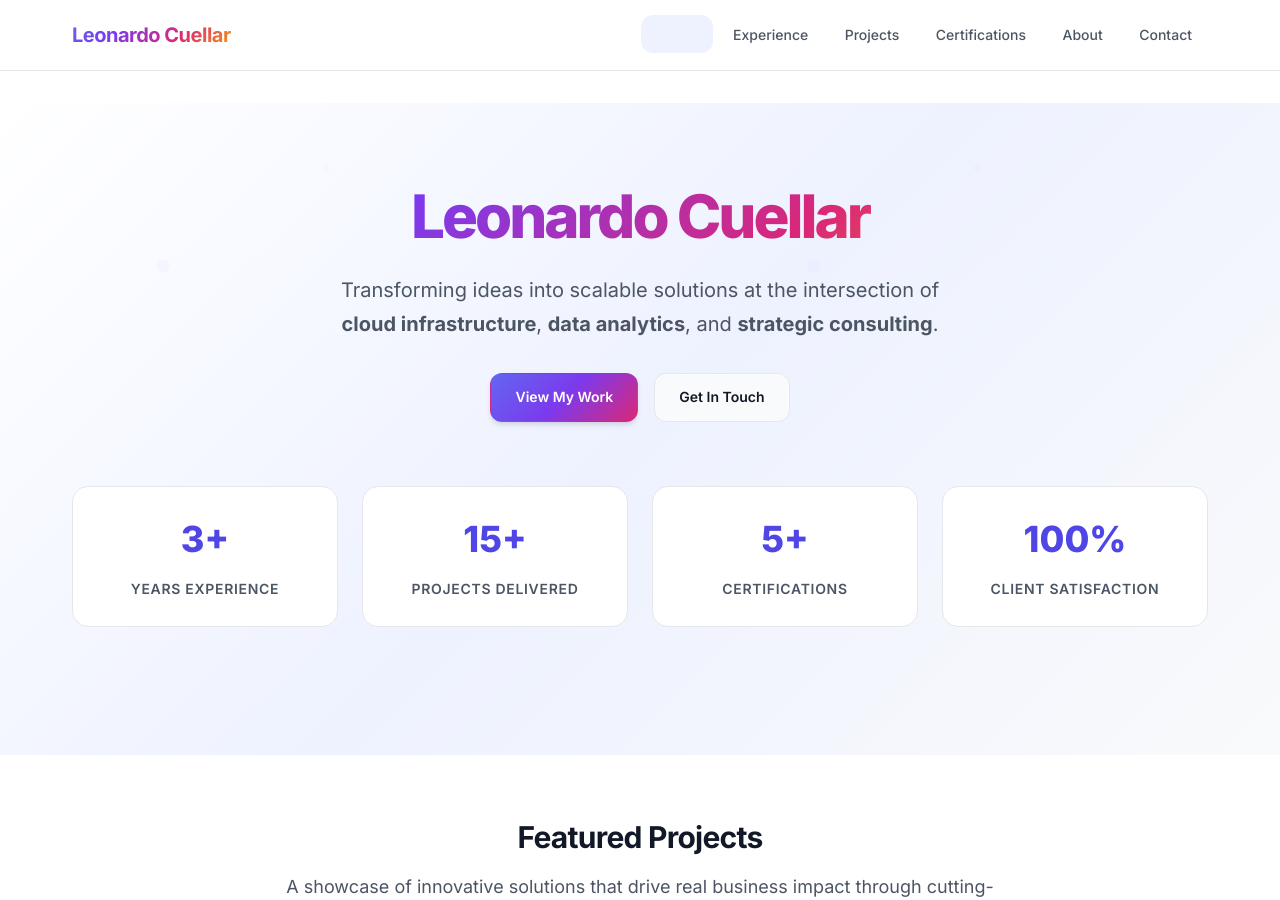
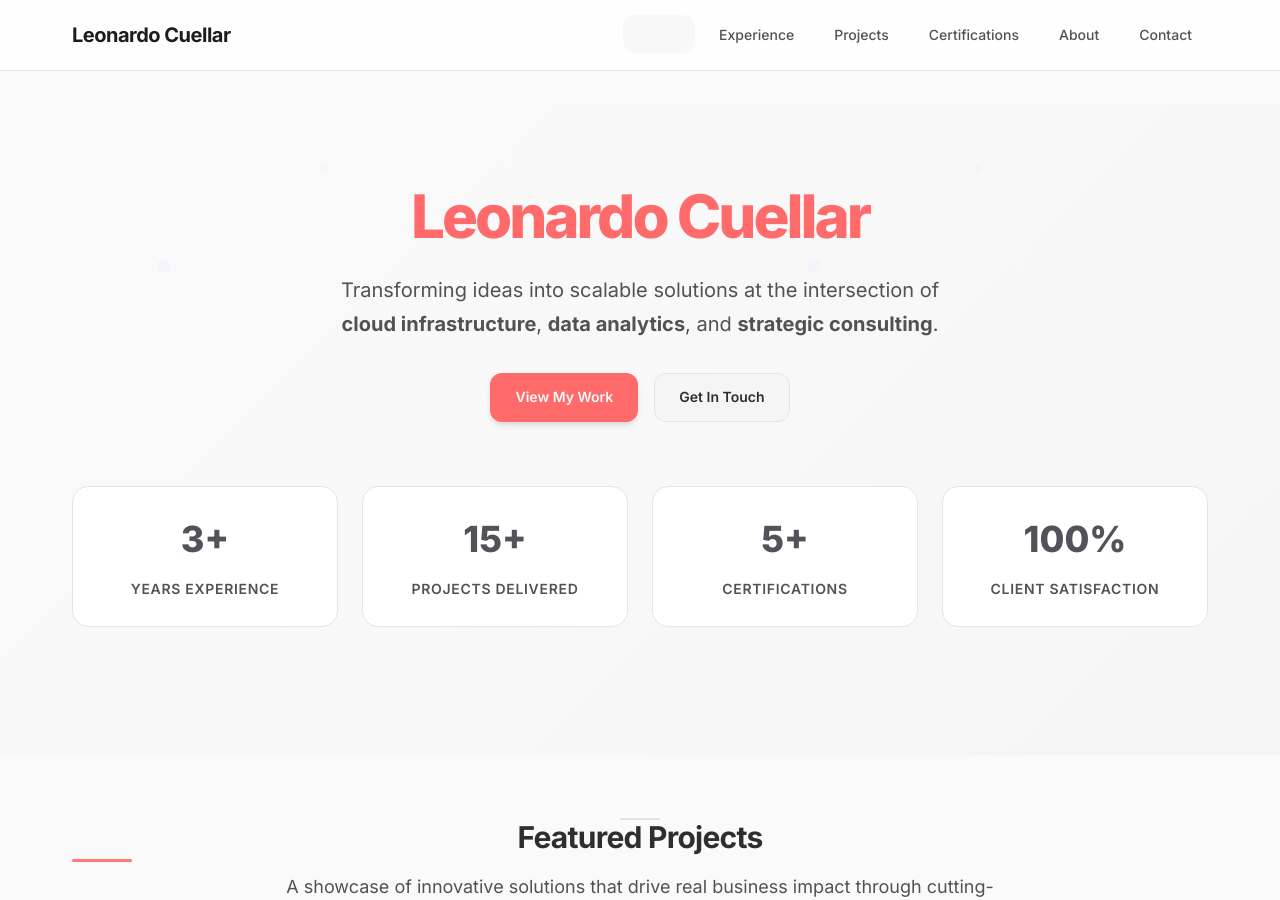
Before and after one commit to leonardocuellargold/leonardocuellargold.github.io, a Jekyll site: the page built from index.md, in a window 1280 px wide and 900 px high. Built offline with Jekyll 4.4.1, drawn with Linux system fonts in a browser that asks for light colours.

Commit message:
Implement Charcoal & Coral color scheme - remove gradients, add functional project filters, improve navigation alignment, comprehensive README

```diff
--- a/_includes/head-custom.html
+++ b/_includes/head-custom.html
@@ -38,8 +38,8 @@
   body {
     font-family: 'Inter', -apple-system, BlinkMacSystemFont, sans-serif;
     margin: 0;
-    background: #ffffff;
-    color: #111;
+    background: #FAFAFA;
+    color: #2E2E2E;
   }
   .hero { min-height: 60vh; }
   .container { max-width: 1200px; margin: 0 auto; padding: 0 2rem; }
@@ -53,7 +53,7 @@
     transition: all 0.2s ease;
   }
   .btn-primary {
-    background: linear-gradient(135deg, #6366f1, #7c3aed, #db2777);
-    color: white;
+    background: #FF6B6B;
+    color: #FAFAFA;
   }
 </style>
--- a/assets/main.scss
+++ b/assets/main.scss
@@ -9,16 +9,45 @@
 /* === DESIGN TOKENS === */
 :root {
   /* Brand Colors */
-  --primary: #6366f1;
-  --primary-50: #eef2ff;
-  --primary-100: #e0e7ff;
-  --primary-200: #c7d2fe;
-  --primary-500: #6366f1;
-  --primary-600: #4f46e5;
-  --primary-700: #4338ca;
-  --primary-900: #312e81;
+  --primary: #1C1C1E;
+  --primary-50: #f8f8f9;
+  --primary-100: #f1f1f3;
+  --primary-200: #e4e4e7;
+  --primary-300: #d1d1d6;
+  --primary-400: #a1a1aa;
+  --primary-500: #71717a;
+  --primary-600: #52525b;
+  --primary-700: #3f3f46;
+  --primary-800: #27272a;
+  --primary-900: #1C1C1E;
 
-  /* Semantic Colors */
+  /* Secondary Colors - Dark Indigo */
+  --secondary: #2C2C54;
+  --secondary-50: #f5f5f9;
+  --secondary-100: #ebebf3;
+  --secondary-200: #d6d6e8;
+  --secondary-300: #b8b8d4;
+  --secondary-400: #9494bc;
+  --secondary-500: #7575a3;
+  --secondary-600: #5c5c8a;
+  --secondary-700: #494971;
+  --secondary-800: #3d3d5f;
+  --secondary-900: #2C2C54;
+
+  /* Accent Colors - Coral Red */
+  --accent: #FF6B6B;
+  --accent-50: #fef2f2;
+  --accent-100: #fee2e2;
+  --accent-200: #fecaca;
+  --accent-300: #fca5a5;
+  --accent-400: #f87171;
+  --accent-500: #ef4444;
+  --accent-600: #dc2626;
+  --accent-700: #b91c1c;
+  --accent-800: #991b1b;
+  --accent-900: #7f1d1d;
+
+  /* Neutral Colors */
   --success: #10b981;
   --warning: #f59e0b;
   --error: #ef4444;
@@ -37,20 +66,20 @@
   --gray-900: #111827;
 
   /* Contextual Colors */
-  --bg-primary: #ffffff;
-  --bg-secondary: #f9fafb;
-  --bg-tertiary: #f3f4f6;
+  --bg-primary: #FAFAFA;
+  --bg-secondary: #f5f5f5;
+  --bg-tertiary: #eeeeee;
   --bg-elevated: #ffffff;
-  --bg-overlay: rgba(17, 24, 39, 0.8);
+  --bg-overlay: rgba(28, 28, 30, 0.9);
 
-  --text-primary: #111827;
-  --text-secondary: #4b5563;
-  --text-tertiary: #9ca3af;
-  --text-inverse: #ffffff;
+  --text-primary: #2E2E2E;
+  --text-secondary: #525252;
+  --text-tertiary: #737373;
+  --text-inverse: #FAFAFA;
 
-  --border-primary: #e5e7eb;
-  --border-secondary: #d1d5db;
-  --border-focus: #6366f1;
+  --border-primary: #e5e5e5;
+  --border-secondary: #d4d4d4;
+  --border-focus: var(--accent);
 
   /* Typography Scale */
   --font-sans: 'Inter', -apple-system, BlinkMacSystemFont, 'Segoe UI', Roboto, 'Helvetica Neue', Arial, sans-serif;
@@ -118,8 +147,8 @@
   --max-width-2xl: 1536px;
   --max-width-prose: 65ch;
   /* Brand personalization */
-  --brand-gradient: linear-gradient(135deg,#6366f1 0%,#7c3aed 30%,#db2777 65%,#f59e0b 100%);
-  --brand-glow: 0 0 0 2px rgba(99,102,241,0.12),0 4px 14px -2px rgba(124,58,237,.35),0 10px 32px -8px rgba(219,39,119,.3);
+  --brand-accent: var(--accent);
+  --brand-shadow: 0 4px 6px -1px rgba(0, 0, 0, 0.1), 0 2px 4px -1px rgba(0, 0, 0, 0.06);
 }
 
 /* Dark Theme */
@@ -302,16 +331,19 @@
 .site-title {
   font-size: var(--text-xl);
   font-weight: 700;
-  background: var(--brand-gradient);
-  -webkit-background-clip: text;
-  background-clip: text;
-  -webkit-text-fill-color: transparent;
+  color: var(--primary);
   text-decoration: none;
   letter-spacing: -0.025em;
   transition: color var(--duration-200) var(--ease-out);
 }
 
 .site-title:hover { filter: brightness(1.1); }
+
+.nav-links {
+  display: flex;
+  gap: var(--space-2);
+  align-items: center;
+}
 
 nav {
   display: flex;
@@ -434,14 +466,14 @@
 }
 
 .btn-primary {
-  background: var(--brand-gradient);
+  background: var(--accent);
   color: var(--text-inverse);
   box-shadow: var(--shadow-md);
 }
 
 .btn-primary:hover {
   transform: translateY(-2px) scale(1.01);
-  box-shadow: var(--brand-glow);
+  box-shadow: var(--brand-shadow);
 }
 
 .btn-secondary {
@@ -492,7 +524,7 @@
 
 .card:hover {
   transform: translateY(-4px) scale(1.01);
-  box-shadow: var(--shadow-xl), var(--brand-glow);
+  box-shadow: var(--shadow-xl);
   border-color: var(--primary-300);
 }
 
@@ -651,10 +683,7 @@
   font-weight: 800;
   line-height: 1.1;
   margin-bottom: var(--space-6);
-  background: var(--brand-gradient);
-  -webkit-background-clip: text;
-  -webkit-text-fill-color: transparent;
-  background-clip: text;
+  color: var(--accent);
 }
 
 .hero-subtitle {
@@ -795,7 +824,7 @@
 
 .project-card:hover {
   transform: translateY(-8px) scale(1.02);
-  box-shadow: var(--shadow-2xl), var(--brand-glow);
+  box-shadow: var(--shadow-2xl);
   border-color: var(--primary-400);
 }
 
```
Also changed, not shown: pages/projects.md (+30 -0 lines), README.md.
